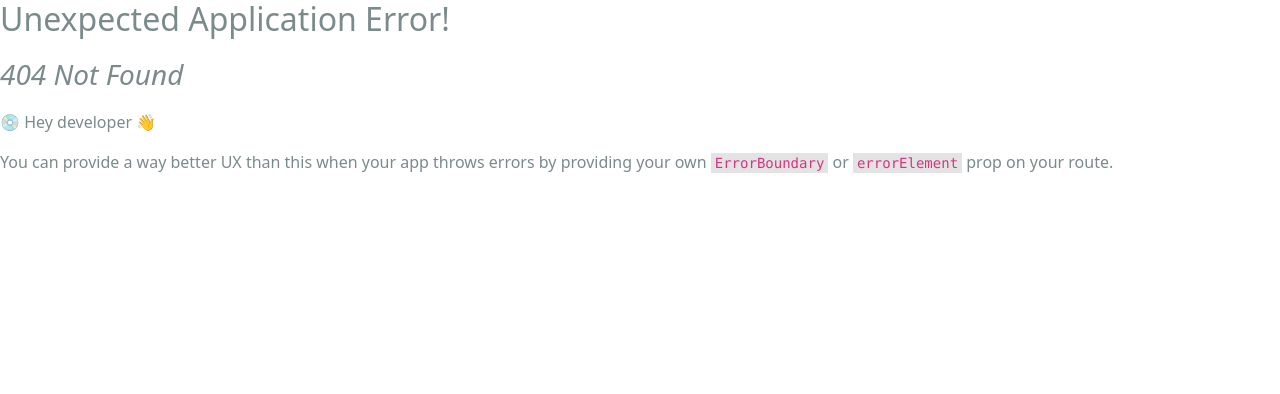
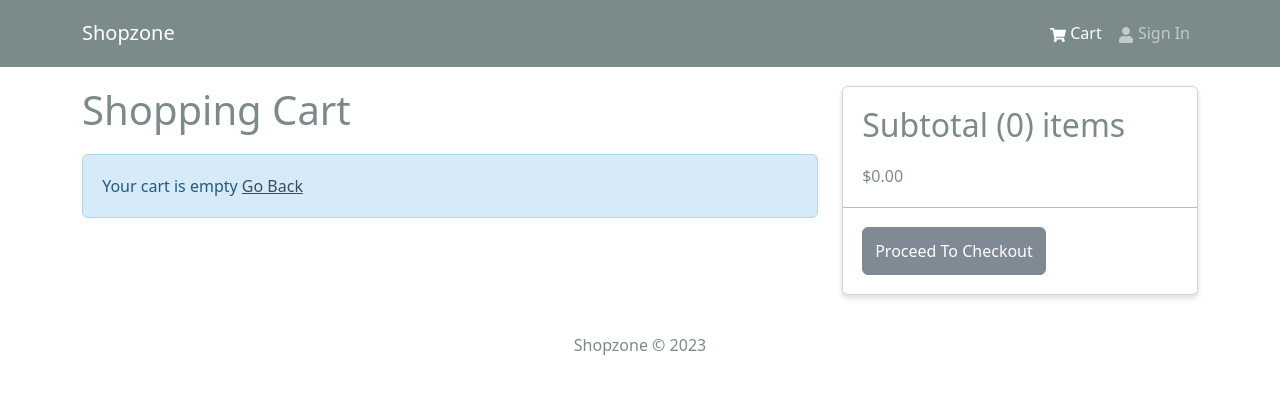
Before and after one commit to sujitmohanty/shop-mern, a React (Vite) app in the folder frontend/: page /cart in a window 1280 px wide. Before the commit this address had no page. Shown: the top 394 px of the page. Built offline with nearby package versions, Linux system fonts and the light colour scheme.

Commit message:
implement cart functionality & add/remove in cart functionality

```diff
--- a/frontend/src/components/Header.jsx
+++ b/frontend/src/components/Header.jsx
@@ -1,8 +1,11 @@
 import { LinkContainer } from "react-router-bootstrap";
-import { Navbar, Nav, Container } from "react-bootstrap";
+import { Navbar, Nav, Container, Badge } from "react-bootstrap";
 import { FaShoppingCart, FaUser } from "react-icons/fa";
+import { useSelector } from "react-redux";
 
 const Header = () => {
+  const { cartItems } = useSelector((state) => state.cart);
+
   return (
     <header>
       <Navbar bg="dark" variant="dark" expand="lg" collapseOnSelect>
@@ -16,6 +19,11 @@
               <LinkContainer to="/cart">
                 <Nav.Link>
                   <FaShoppingCart /> Cart
+                  {cartItems.length > 0 && (
+                    <Badge pill bg="success" style={{ marginLeft: "5px" }}>
+                      {cartItems.reduce((a, c) => a + c.qty, 0)}
+                    </Badge>
+                  )}
                 </Nav.Link>
               </LinkContainer>
               <LinkContainer to="/login">
--- a/frontend/src/main.jsx
+++ b/frontend/src/main.jsx
@@ -7,19 +7,22 @@
   RouterProvider,
 } from "react-router-dom";
 import { Provider } from "react-redux";
+import App from "./App.jsx";
+import "./index.css";
+import "./assets/styles/bootstrap.custom.css";
+
+import store from "./store";
+
 import HomeScreen from "./screens/HomeScreen";
 import ProductScreen from "./screens/ProductScreen";
-import App from "./App.jsx";
-import "./index.css";
-
-import "./assets/styles/bootstrap.custom.css";
-import store from "./store";
+import CartScreen from "./screens/CartScreen";
 
 const router = createBrowserRouter(
   createRoutesFromElements(
     <Route path="/" element={<App />}>
       <Route index={true} path="/" element={<HomeScreen />} />
       <Route path="/product/:id" element={<ProductScreen />} />
+      <Route path="/cart" element={<CartScreen />} />
     </Route>
   )
 );
--- /dev/null
+++ b/frontend/src/screens/CartScreen.jsx
@@ -0,0 +1,110 @@
+import { Link, useNavigate } from "react-router-dom";
+import { useDispatch, useSelector } from "react-redux";
+import {
+  Row,
+  Col,
+  ListGroup,
+  Image,
+  Form,
+  Button,
+  Card,
+} from "react-bootstrap";
+import { FaTrash } from "react-icons/fa";
+import Message from "../components/Message";
+import { addToCart, removeFromCart } from "../slices/cartSlice";
+
+const CartScreen = () => {
+  const navigate = useNavigate();
+  const dispatch = useDispatch();
+
+  const cart = useSelector((state) => state.cart);
+  const { cartItems } = cart;
+
+  const addToCartHandler = async (product, qty) => {
+    dispatch(addToCart({ ...product, qty }));
+  };
+
+  const removeFromCartHandler = (id) => {
+    dispatch(removeFromCart(id));
+  };
+
+  return (
+    <Row>
+      <Col md={8}>
+        <h1 style={{ marginBottom: "20px" }}>Shopping Cart</h1>
+        {cartItems.length === 0 ? (
+          <Message>
+            Your cart is empty <Link to="/">Go Back</Link>
+          </Message>
+        ) : (
+          <ListGroup variant="flush">
+            {cartItems.map((item) => (
+              <ListGroup.Item key={item._id}>
+                <Row>
+                  <Col md={2}>
+                    <Image src={item.image} alt={item.name} fluid rounded />
+                  </Col>
+                  <Col md={3}>
+                    <Link to={`/product/${item._id}`}>{item.name}</Link>
+                  </Col>
+                  <Col md={2}>${item.price}</Col>
+                  <Col md={2}>
+                    <Form.Control
+                      as="select"
+                      value={item.qty}
+                      onChange={(e) =>
+                        addToCartHandler(item, Number(e.target.value))
+                      }
+                    >
+                      {[...Array(item.countInStock).keys()].map((x) => (
+                        <option key={x + 1} value={x + 1}>
+                          {x + 1}
+                        </option>
+                      ))}
+                    </Form.Control>
+                  </Col>
+                  <Col md={2}>
+                    <Button
+                      type="button"
+                      variant="light"
+                      onClick={() => removeFromCartHandler(item._id)}
+                    >
+                      <FaTrash />
+                    </Button>
+                  </Col>
+                </Row>
+              </ListGroup.Item>
+            ))}
+          </ListGroup>
+        )}
+      </Col>
+      <Col md={4}>
+        <Card>
+          <ListGroup variant="flush">
+            <ListGroup.Item>
+              <h2>
+                Subtotal ({cartItems.reduce((acc, item) => acc + item.qty, 0)})
+                items
+              </h2>
+              $
+              {cartItems
+                .reduce((acc, item) => acc + item.qty * item.price, 0)
+                .toFixed(2)}
+            </ListGroup.Item>
+            <ListGroup.Item>
+              <Button
+                type="button"
+                className="btn-block"
+                disabled={cartItems.length === 0}
+              >
+                Proceed To Checkout
+              </Button>
+            </ListGroup.Item>
+          </ListGroup>
+        </Card>
+      </Col>
+    </Row>
+  );
+};
+
+export default CartScreen;
--- a/frontend/src/screens/ProductScreen.jsx
+++ b/frontend/src/screens/ProductScreen.jsx
@@ -1,12 +1,33 @@
-import { useParams } from "react-router-dom";
+import { useState } from "react";
+import { useNavigate, useParams } from "react-router-dom";
 import { Link } from "react-router-dom";
-import { Row, Col, Image, ListGroup, Card, Button } from "react-bootstrap";
+import { useDispatch } from "react-redux";
+import {
+  Row,
+  Col,
+  Image,
+  ListGroup,
+  Card,
+  Button,
+  Form,
+} from "react-bootstrap";
 import { useGetProductDetailsQuery } from "../slices/productsApiSlice.js";
-import Loader from "../components/Loader.jsx";
+import Loader from "../components/Loader";
 import Message from "../components/Message";
+import { addToCart } from "../slices/cartSlice";
 
 const ProductScreen = () => {
   const { id: productId } = useParams();
+
+  const dispatch = useDispatch();
+  const navigate = useNavigate();
+
+  const [qty, setQty] = useState(1);
+
+  const addToCartHandler = () => {
+    dispatch(addToCart({ ...product, qty }));
+    navigate("/cart");
+  };
 
   const {
     data: product,
@@ -61,11 +82,37 @@
                       </Col>
                     </Row>
                   </ListGroup.Item>
+
+                  {/* Qty Select */}
+                  {product.countInStock > 0 && (
+                    <ListGroup.Item>
+                      <Row>
+                        <Col>Qty</Col>
+                        <Col>
+                          <Form.Control
+                            as="select"
+                            value={qty}
+                            onChange={(e) => setQty(Number(e.target.value))}
+                          >
+                            {[...Array(product.countInStock).keys()].map(
+                              (x) => (
+                                <option key={x + 1} value={x + 1}>
+                                  {x + 1}
+                                </option>
+                              )
+                            )}
+                          </Form.Control>
+                        </Col>
+                      </Row>
+                    </ListGroup.Item>
+                  )}
+
                   <ListGroup.Item>
                     <Button
                       className="btn-block"
                       type="button"
                       disabled={product.countInStock === 0}
+                      onClick={addToCartHandler}
                     >
                       Add To Cart
                     </Button>
--- a/frontend/src/slices/cartSlice.js
+++ b/frontend/src/slices/cartSlice.js
@@ -1,4 +1,5 @@
 import { createSlice } from "@reduxjs/toolkit";
+import { updateCart } from "../utils/cartUtils";
 
 const initialState = localStorage.getItem("cart")
   ? JSON.parse(localStorage.getItem("cart"))
@@ -7,7 +8,37 @@
 const cartSlice = createSlice({
   name: "cart",
   initialState,
-  reducers: {},
+  reducers: {
+    addToCart: (state, action) => {
+      // The item to add to the cart
+      const item = action.payload;
+
+      // Check if the item is already in the cart
+      const existItem = state.cartItems.find((x) => x._id === item._id);
+
+      if (existItem) {
+        // If exists, update quantity
+        state.cartItems = state.cartItems.map((x) =>
+          x._id === existItem._id ? item : x
+        );
+      } else {
+        // If not exists, add new item to cartItems
+        state.cartItems = [...state.cartItems, item];
+      }
+
+      // Update the prices and save to storage
+      return updateCart(state, item);
+    },
+    removeFromCart: (state, action) => {
+      // Filter out the item to remove from the cart
+      state.cartItems = state.cartItems.filter((x) => x._id !== action.payload);
+
+      // Update the prices and save to storage
+      return updateCart(state);
+    },
+  },
 });
 
+export const { addToCart, removeFromCart } = cartSlice.actions;
+
 export default cartSlice.reducer;
--- /dev/null
+++ b/frontend/src/utils/cartUtils.js
@@ -0,0 +1,28 @@
+export const addDecimals = (num) => {
+  return (Math.round(num * 100) / 100).toFixed(2);
+};
+
+export const updateCart = (state) => {
+  // Calculate the items price
+  state.itemsPrice = addDecimals(
+    state.cartItems.reduce((acc, item) => acc + item.price * item.qty, 0)
+  );
+
+  // Calculate the shipping price
+  state.shippingPrice = addDecimals(state.itemsPrice > 100 ? 0 : 10);
+
+  // Calculate the tax price
+  state.taxPrice = addDecimals(Number((0.15 * state.itemsPrice).toFixed(2)));
+
+  // Calculate the total price
+  state.totalPrice = (
+    Number(state.itemsPrice) +
+    Number(state.shippingPrice) +
+    Number(state.taxPrice)
+  ).toFixed(2);
+
+  // Save the cart to localStorage
+  localStorage.setItem("cart", JSON.stringify(state));
+
+  return state;
+};
```
Also changed, not shown: frontend/src/slices/productsApiSlice.js (renamed from frontend/src/slices/productsApiSlice.js.js).
